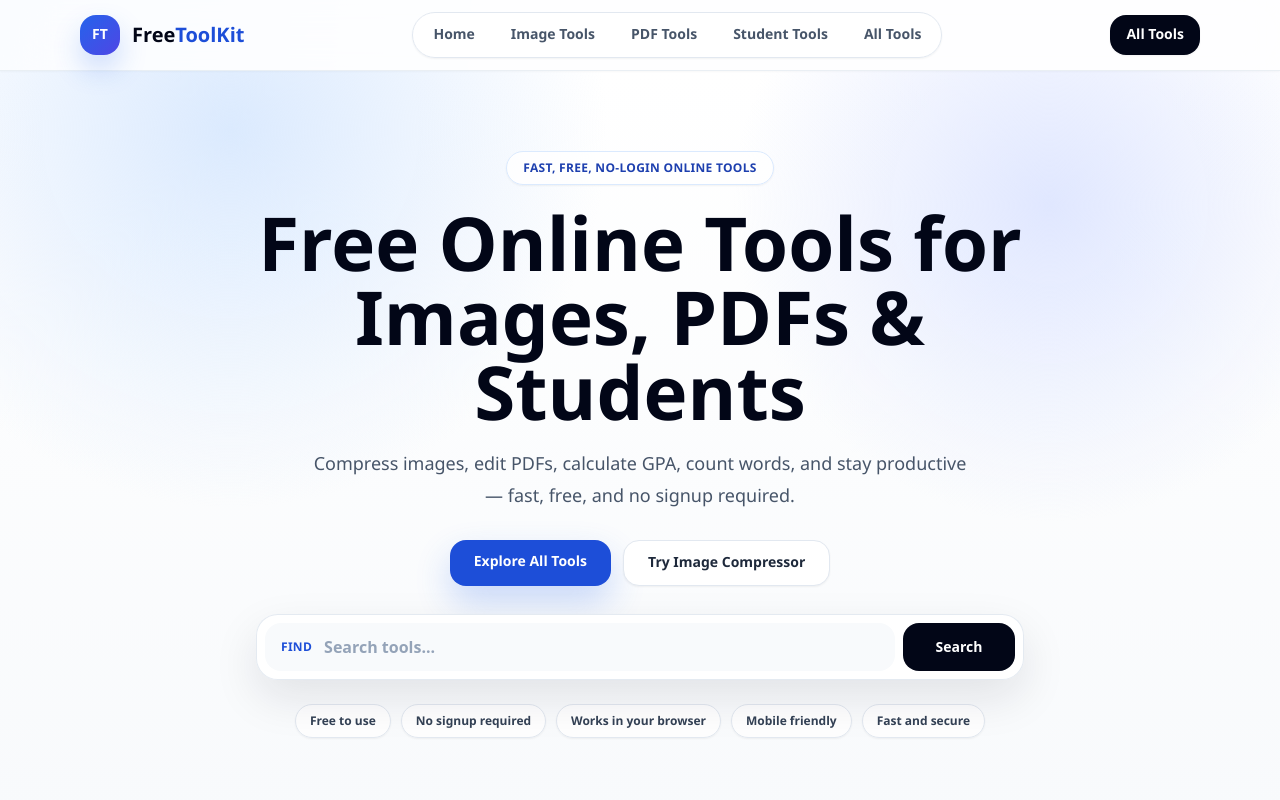
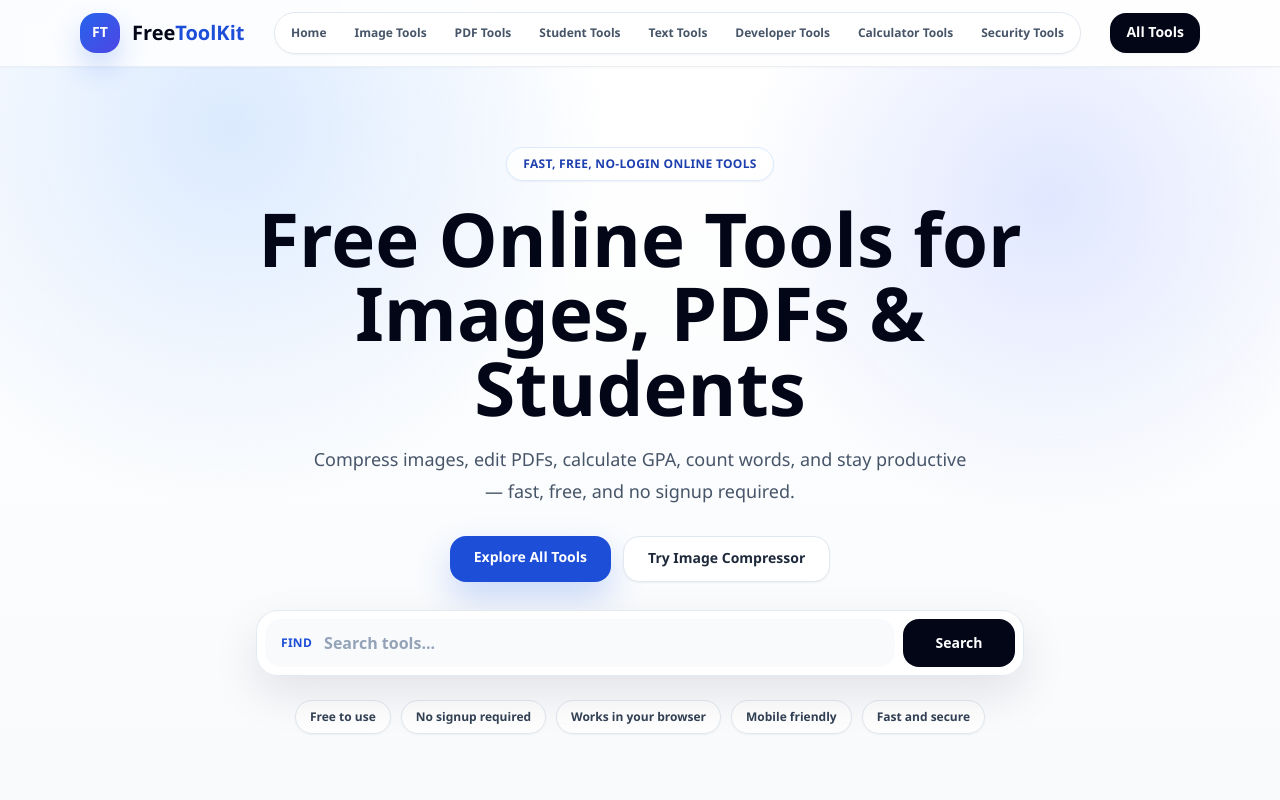
Before and after one commit to KushGam/freetoolkit, a Next.js app: page / in a window 1280 px wide. Shown: the top 800 px of the page. Built offline with nearby package versions, Linux system fonts and the light colour scheme.

Commit message:
Update header category navigation

```diff
--- a/components/Header.tsx
+++ b/components/Header.tsx
@@ -9,7 +9,10 @@
   { href: "/image-tools", label: "Image Tools" },
   { href: "/pdf-tools", label: "PDF Tools" },
   { href: "/student-tools", label: "Student Tools" },
-  { href: "/all-tools", label: "All Tools" }
+  { href: "/text-tools", label: "Text Tools" },
+  { href: "/developer-tools", label: "Developer Tools" },
+  { href: "/calculator-tools", label: "Calculator Tools" },
+  { href: "/security-tools", label: "Security Tools" }
 ];
 
 export function Header() {
@@ -22,9 +25,9 @@
           <span className="flex h-10 w-10 items-center justify-center rounded-2xl bg-gradient-to-br from-brand-500 to-indigo-600 text-sm text-white shadow-[0_14px_28px_rgba(37,99,235,0.22)]">FT</span>
           <span>Free<span className="text-brand-600">ToolKit</span></span>
         </Link>
-        <nav className="hidden items-center gap-1 rounded-full border border-slate-200 bg-white/80 p-1 text-sm font-bold text-slate-600 shadow-sm lg:flex">
+        <nav className="hidden items-center gap-1 rounded-full border border-slate-200 bg-white/80 p-1 text-xs font-bold text-slate-600 shadow-sm xl:flex">
           {links.map((link) => (
-            <Link key={link.href} href={link.href} className="rounded-full px-4 py-2 hover:bg-brand-50 hover:text-brand-700">
+            <Link key={link.href} href={link.href} className="rounded-full px-3 py-2 hover:bg-brand-50 hover:text-brand-700">
               {link.label}
             </Link>
           ))}
@@ -33,7 +36,7 @@
           All Tools
         </Link>
         <button
-          className="rounded-2xl border border-slate-200 bg-white px-3 py-2 text-sm font-extrabold text-slate-700 shadow-sm lg:hidden"
+          className="rounded-2xl border border-slate-200 bg-white px-3 py-2 text-sm font-extrabold text-slate-700 shadow-sm xl:hidden"
           onClick={() => setOpen((value) => !value)}
           aria-expanded={open}
           aria-label="Toggle navigation"
@@ -41,13 +44,16 @@
           {open ? "Close" : "Menu"}
         </button>
       </div>
-      <div className={cn("border-t border-slate-100 bg-white/95 px-4 py-3 shadow-lg shadow-slate-900/[0.04] lg:hidden", !open && "hidden")}>
+      <div className={cn("border-t border-slate-100 bg-white/95 px-4 py-3 shadow-lg shadow-slate-900/[0.04] xl:hidden", !open && "hidden")}>
         <nav className="mx-auto grid max-w-6xl gap-2 text-sm font-bold text-slate-700">
           {links.map((link) => (
             <Link key={link.href} href={link.href} className="rounded-2xl px-3 py-3 hover:bg-brand-50" onClick={() => setOpen(false)}>
               {link.label}
             </Link>
           ))}
+          <Link href="/all-tools" className="rounded-2xl bg-slate-950 px-3 py-3 text-white" onClick={() => setOpen(false)}>
+            All Tools
+          </Link>
         </nav>
       </div>
     </header>
```
